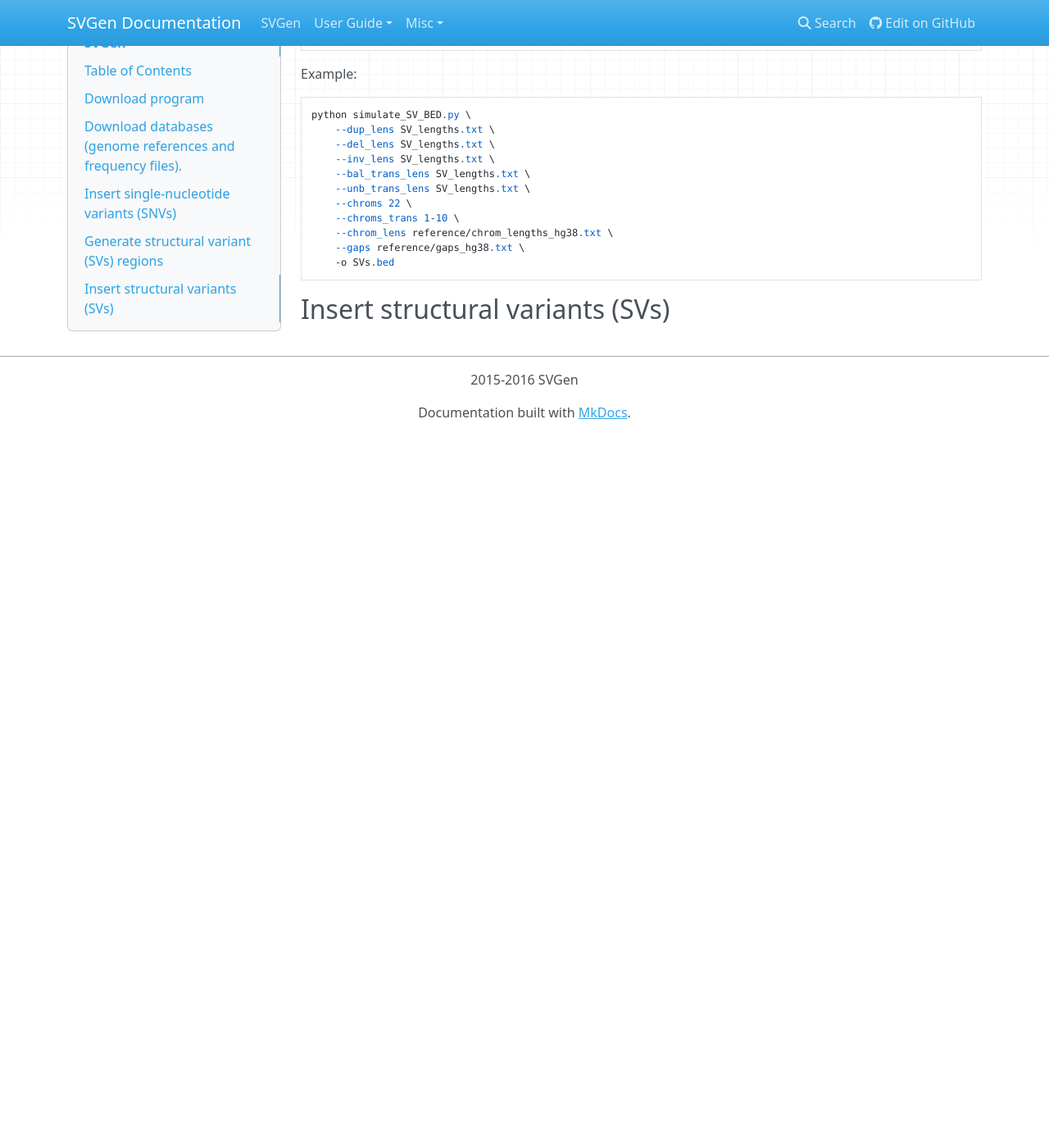
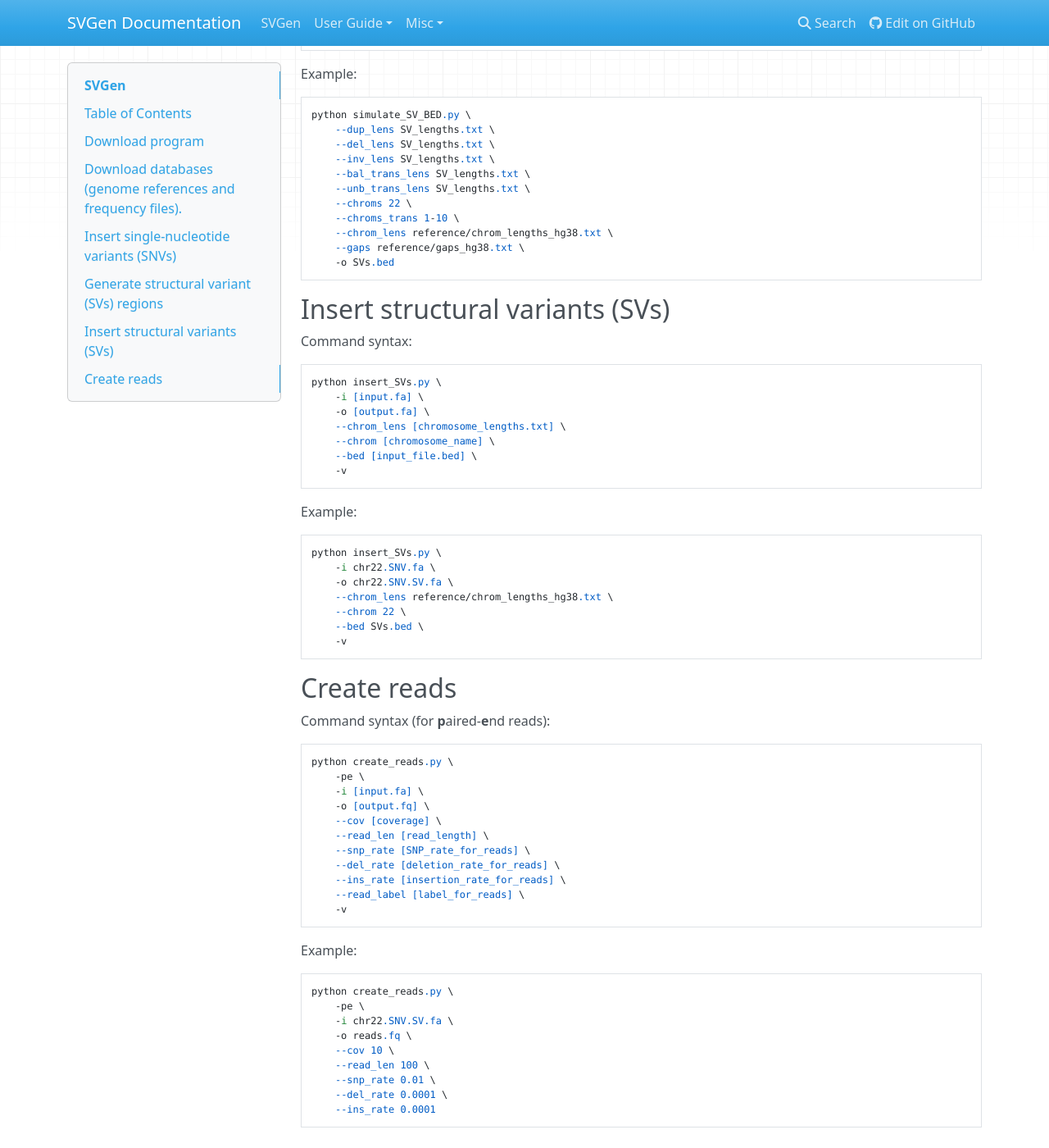
Before and after one commit to WGLab/SVGen, an MkDocs documentation site: the page built from docs/TUTORIAL.md, in a window 1280 px wide and 1400 px high, scrolled down 1659 px. Shown: the whole window at 82% size. Built offline with MkDocs 1.6.1, drawn with Linux system fonts in a browser that asks for light colours; nearby versions of some CDN libraries; old or Windows-style settings are respelled for this version of MkDocs; before the commit the page ends 2190 px from its top, so only the background shows below that.

Commit message:
Complete tutorial with quick-start commands.

```diff
--- a/docs/TUTORIAL.md
+++ b/docs/TUTORIAL.md
@@ -93,3 +93,51 @@ Example:
         -o SVs.bed
 
 ## Insert structural variants (SVs)
+
+Command syntax:
+
+    python insert_SVs.py \
+        -i [input.fa] \
+        -o [output.fa] \
+        --chrom_lens [chromosome_lengths.txt] \
+        --chrom [chromosome_name] \
+        --bed [input_file.bed] \
+        -v
+
+Example:
+
+    python insert_SVs.py \
+        -i chr22.SNV.fa \
+        -o chr22.SNV.SV.fa \
+        --chrom_lens reference/chrom_lengths_hg38.txt \
+        --chrom 22 \
+        --bed SVs.bed \
+        -v
+
+## Create reads
+
+Command syntax (for **p**aired-**e**nd reads):
+
+    python create_reads.py \
+        -pe \
+        -i [input.fa] \
+        -o [output.fq] \
+        --cov [coverage] \
+        --read_len [read_length] \
+        --snp_rate [SNP_rate_for_reads] \
+        --del_rate [deletion_rate_for_reads] \
+        --ins_rate [insertion_rate_for_reads] \
+        --read_label [label_for_reads] \
+        -v
+
+Example:
+
+    python create_reads.py \
+        -pe \
+        -i chr22.SNV.SV.fa \
+        -o reads.fq \
+        --cov 10 \
+        --read_len 100 \
+        --snp_rate 0.01 \
+        --del_rate 0.0001 \
+        --ins_rate 0.0001
```
